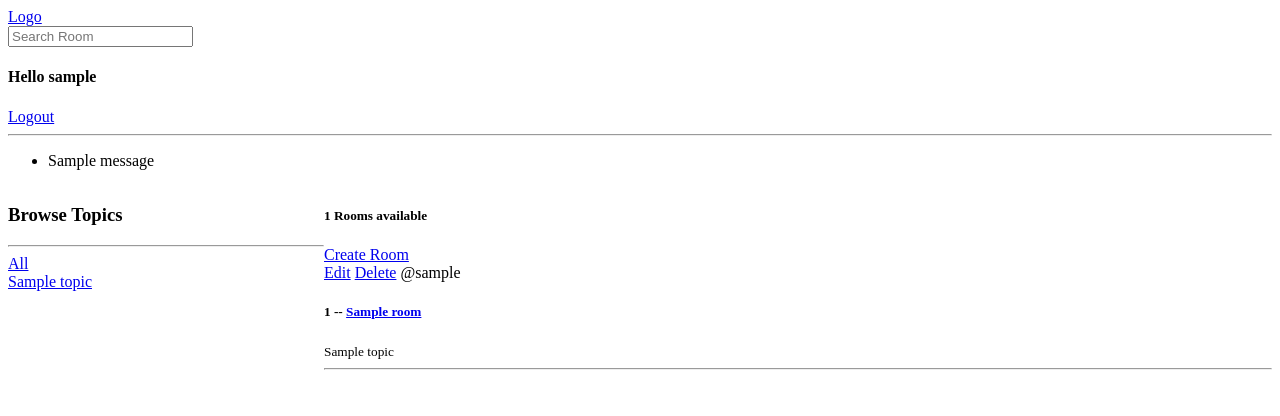
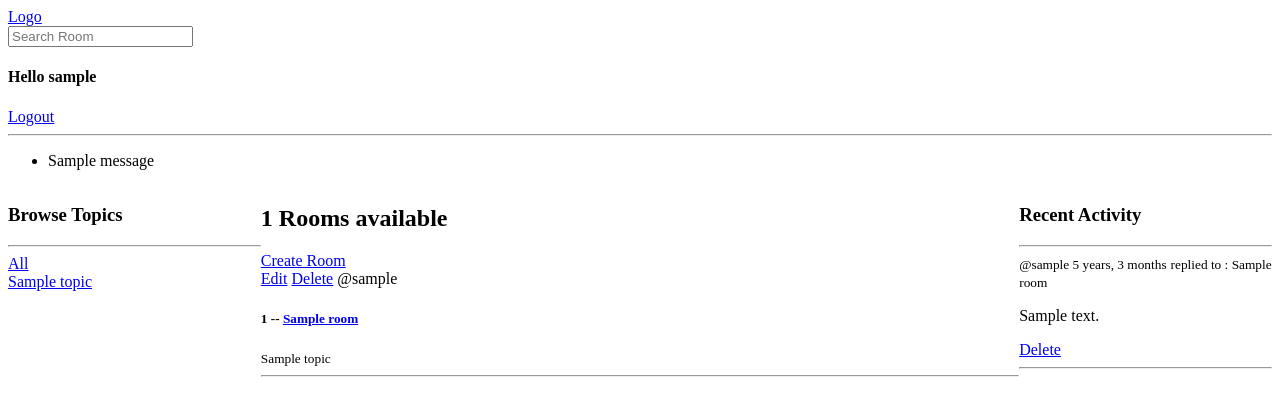
Before and after one commit to djonzoumbek/study, a Django app: page / in a window 1280 px wide. Shown: the top 416 px of the page. Run offline with Django 5.2, Linux system fonts and the light colour scheme; a user stored in the database is signed in; tables that the repository leaves empty hold one stand-in row (values such as "Sample post"); one stand-in notice (Sample message) is shown.

Commit message:
mise en place de l'activity component et la refactorisation du code de la page d'accueil

```diff
--- a/base/models.py
+++ b/base/models.py
@@ -35,5 +35,8 @@ class Message(models.Model):
     updated = models.DateTimeField(auto_now = True)
     created = models.DateTimeField(auto_now_add = True)
 
+    class Meta:
+        ordering = ['-created', '-updated']
+
     def __str__(self):
         return self.body[:50]
--- /dev/null
+++ b/base/templates/base/activity_component.html
@@ -0,0 +1,13 @@
+<h3>Recent Activity</h3>
+<hr>
+{% for message in room_messages %}
+    <div>
+        <small>@{{ message.user }} {{ message.created | timesince }}</small>
+        <small>replied to : {{ message.room }}</small>
+        <p>{{ message }}</p>
+        {% if request.user == message.user %}
+            <a href="{% url 'delete-message' message.id %}">Delete</a>
+        {% endif %}
+        <hr>
+    </div>
+{% endfor %}
--- /dev/null
+++ b/base/templates/base/feed_component.html
@@ -0,0 +1,15 @@
+
+<div>
+    {% for room in rooms %}
+        <div>
+            {% if request.user == room.host %}
+                <a href="{% url 'update-room' room.id %}">Edit</a>
+                <a href="{% url 'delete-room' room.id %}">Delete</a>
+            {% endif %}
+            <span>@{{ room.host.username }}</span>
+            <h5>{{ room.id }} -- <a href="{% url 'room' room.id %}">{{ room.name }}</a></h5>
+            <small>{{ room.topic.name }}</small>
+            <hr>
+        </div>
+    {% endfor %}
+</div>
--- a/base/templates/base/home.html
+++ b/base/templates/base/home.html
@@ -4,41 +4,23 @@
     <style>
         .home-container {
             display: grid;
-            grid-template-columns: 1fr 3fr;
+            grid-template-columns: 1fr 3fr 1fr;
         }
     </style>
 
 	<div class="home-container">
         <div>
-            <h3>Browse Topics</h3>
-            <hr>
-            <div>
-                    <a href="{% url 'home' %}">All</a>
-                </div>
-            {% for topic in topics %}
-            	<div>
-                    <a href="{% url 'home' %}?q={{ topic.name }}">{{ topic.name }}</a>
-                </div>
-            {% endfor %}
+            {% include 'base/topics_component.html' %}
 
         </div>
         <div>
-            <h5>{{ room_count }} Rooms available</h5>
+            <h2>{{ room_count }} Rooms available</h2>
             <a href="{% url 'create-room' %}"> Create Room</a>
-            <div>
-                {% for room in rooms %}
-                    <div>
-                        {% if request.user == room.host %}
-                        	<a href="{% url 'update-room' room.id %}">Edit</a>
-                            <a href="{% url 'delete-room' room.id %}">Delete</a>
-                        {% endif %}
-                        <span>@{{ room.host.username }}</span>
-                        <h5>{{ room.id }} -- <a href="{% url 'room' room.id %}">{{ room.name }}</a></h5>
-                        <small>{{ room.topic.name }}</small>
-                        <hr>
-                    </div>
-                {% endfor %}
-            </div>
+            {% include 'base/feed_component.html' %}
+        </div>
+        <div>
+            {% include 'base/activity_component.html' %}
+
         </div>
     </div>
 {% endblock %}
--- a/base/templates/base/room.html
+++ b/base/templates/base/room.html
@@ -17,6 +17,9 @@
                 <hr>
                 {% for message in room_messages %}
                     <div>
+                        {% if request.user == message.user %}
+                        	<a href="{% url 'delete-message' message.id %}">Delete</a>
+                        {% endif %}
                         <small>
                             @{{ message.user }} {{ message.created | timesince }}ago
                         </small>
--- /dev/null
+++ b/base/templates/base/topics_component.html
@@ -0,0 +1,10 @@
+<h3>Browse Topics</h3>
+<hr>
+<div>
+    <a href="{% url 'home' %}">All</a>
+</div>
+{% for topic in topics %}
+    <div>
+        <a href="{% url 'home' %}?q={{ topic.name }}">{{ topic.name }}</a>
+    </div>
+{% endfor %}
--- a/base/urls.py
+++ b/base/urls.py
@@ -12,6 +12,7 @@ urlpatterns = [
     path('create-room/', views.create_room, name='create-room'),
     path('update-room/<str:pk>/', views.update_room, name='update-room'),
     path('delete-room/<str:pk>/', views.delete_room, name='delete-room'),
+    path('delete-message/<str:pk>/', views.delete_message, name='delete-message'),
 
 
 
--- a/base/views.py
+++ b/base/views.py
@@ -19,7 +19,10 @@ def home(request):
     )
     room_count = rooms.count()
     topics = Topic.objects.all()
-    context = {'rooms': rooms, 'topics': topics, 'room_count': room_count}
+    room_messages = Message.objects.filter(
+        Q(room__topic__name__icontains=q)
+    )
+    context = {'rooms': rooms, 'topics': topics, 'room_count': room_count, 'room_messages': room_messages}
     return render(request, 'base/home.html', context)
 
 
@@ -76,17 +79,17 @@ def logout_user(request):
 
 def room(request, pk):
     room = Room.objects.get(id=pk)
-    room_messages = room.message_set.all().order_by('created')
+    room_messages = room.message_set.all()
     participants = room.participants.all()
     if request.method == 'POST':
         message = Message.objects.create(
             user=request.user,
             room=room,
             body = request.POST.get('body')
-        )
-
+        ) # create a new message
+        room.participants.add(request.user) #automatically add participant in room
         return redirect('room', pk=room.id)
-    context = {'room': room, 'room_messages': room_messages, 'participants': participants}
+    context = {'room': room, 'room_messages': room_messages, 'participants': participants }
     return render(request, 'base/room.html', context)
 
 
@@ -123,8 +126,21 @@ def update_room(request, pk):
 @login_required(login_url='login')
 def delete_room(request, pk):
     room = Room.objects.get(id=pk)
+    if request.user != room.host:
+        return HttpResponse('Houst batard va !')
     if request.method == 'POST':
         room.delete()
         return redirect('home')
     context = {'obj': room}
     return render(request, 'base/delete.html', context)
+
+@login_required(login_url='login')
+def delete_message(request, pk):
+    messages_del = Message.objects.get(id=pk)
+    if request.user != messages_del.user:
+        return HttpResponse('Houst batard va !')
+    if request.method == 'POST':
+        messages_del.delete()
+        return redirect('room', pk=messages_del.room.id)
+    context = {'obj': messages_del}
+    return render(request, 'base/delete.html', context)
```
